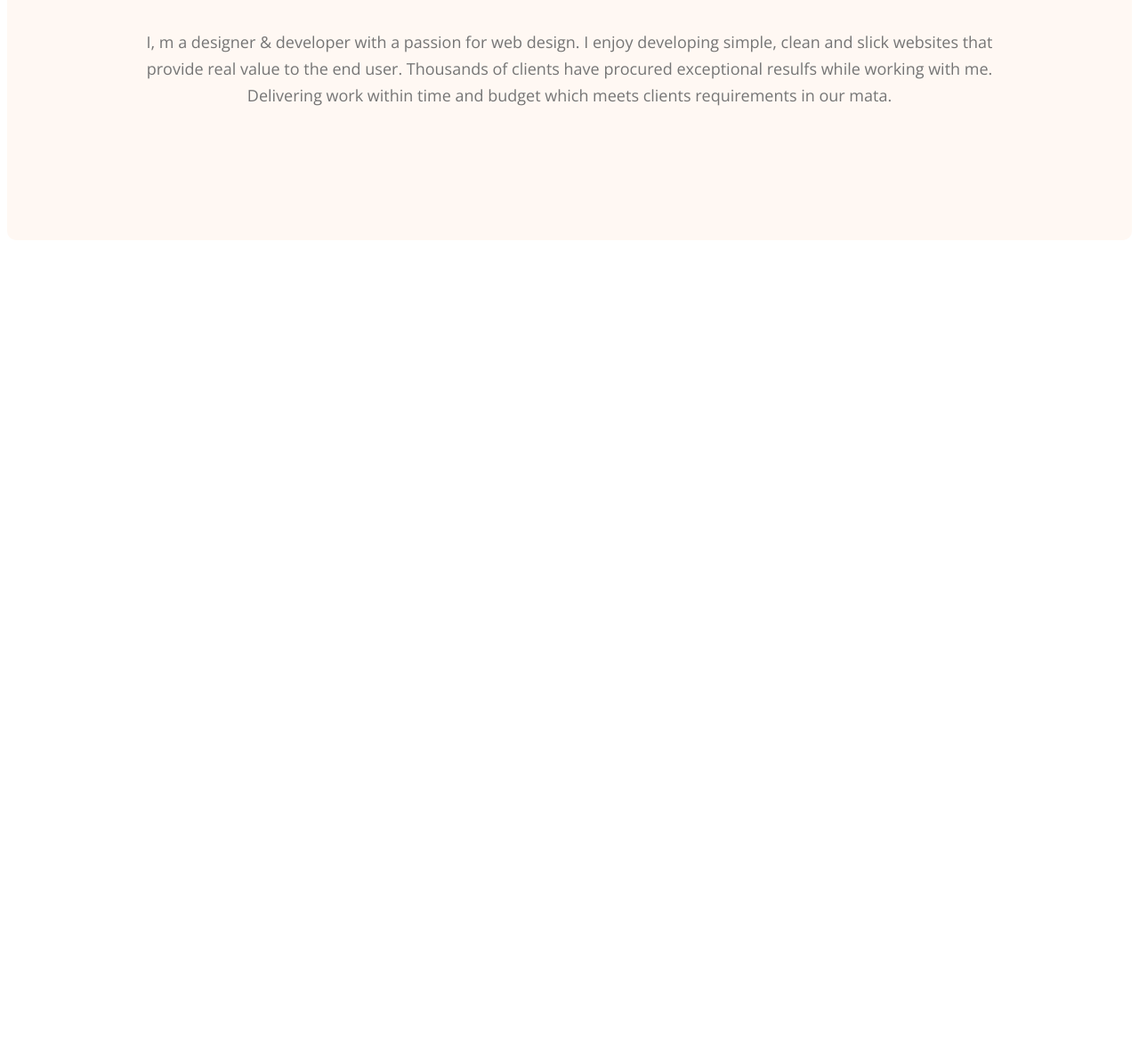
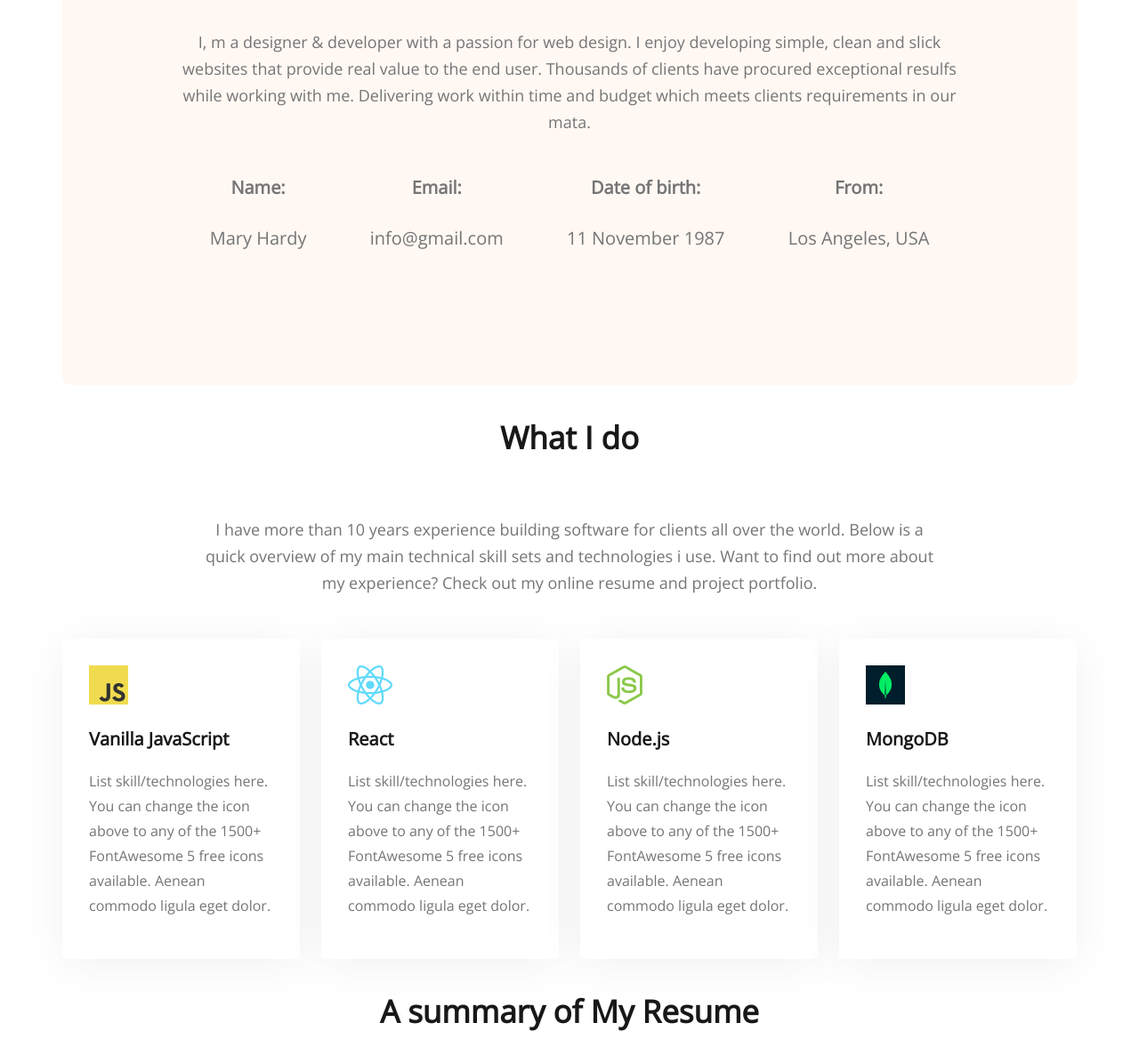
Before and after one commit to mofa-1702/portfolio, a plain HTML site: page index.html in a window 1280 px wide. Shown: the part 1113-2308 px from the top of the page at 89% size. Before the commit the page ends 1391 px from the top, so only its background shows below. Drawn offline with nearby package versions, Linux system fonts and the light colour scheme.

Commit message:
mail added

```diff
--- a/index.html
+++ b/index.html
@@ -32,14 +32,67 @@
           <img class="profile-pic" src="images/hardy.png" alt="">
         </div>
     </header>
-    <main>
+    <main class="main">
         <section class="about">
             <h3 class="section-title">About Me</h3>
             <p class="section-description">I, m a designer & developer with a passion for web design.
                 I enjoy developing simple, clean and slick websites that provide real value to the end user.
                 Thousands of clients have procured exceptional resulfs while working with me.
                 Delivering work within time and budget which meets clients requirements in our mata.</p>
+            <div class="about-info-container">
+                <div class="about-inf">
+                    <h4 class="info-title">Name:</h4>
+                    <p class="info-description">Mary Hardy</p>
+                </div>
+                <div class="about-inf">
+                    <h4 class="info-title">Email:</h4>
+                    <p class="info-description">info@gmail.com</p>
+                </div>
+                <div class="about-inf">
+                    <h4 class="info-title">Date of birth:</h4>
+                    <p class="info-description">11 November 1987</p>
+                </div>
+                <div class="about-inf">
+                    <h4 class="info-title">From:</h4>
+                    <p class="info-description">Los Angeles, USA</p>
+                </div>
+            </div>
         </section>
+
+        <section>
+            <h3 class="section-title">What I do</h3>
+            <p id="what-i-do-description" class="section-description">I have more than 10 years experience building software for clients all over the world.
+                Below is a quick overview of my main technical skill sets and technologies i use.
+                Want to find out more about my experience? Check out my online resume and project portfolio.</p>
+            <div class="skills-container">
+                <div class="skills">
+                    <img src="images/icons/js.png" alt="">
+                    <h3 class="skill-title">Vanilla JavaScript</h3>
+                    <p class="skill-description">List skill/technologies here. You can change the icon above to any of the 1500+ FontAwesome 5 free icons available. Aenean commodo ligula eget dolor.</p>
+                </div>
+                <div class="skills">
+                    <img src="images/icons/react.png" alt="">
+                    <h3 class="skill-title">React</h3>
+                    <p class="skill-description">List skill/technologies here. You can change the icon above to any of the 1500+ FontAwesome 5 free icons available. Aenean commodo ligula eget dolor.</p>
+                </div>
+                <div class="skills">
+                    <img src="images/icons/nodejs.png" alt="">
+                    <h3 class="skill-title">Node.js</h3>
+                    <p class="skill-description">List skill/technologies here. You can change the icon above to any of the 1500+ FontAwesome 5 free icons available. Aenean commodo ligula eget dolor.</p>
+                </div>
+                <div class="skills">
+                    <img src="images/icons/mongo.png" alt="">
+                    <h3 class="skill-title">MongoDB</h3>
+                    <p class="skill-description">List skill/technologies here. You can change the icon above to any of the 1500+ FontAwesome 5 free icons available. Aenean commodo ligula eget dolor.</p>
+                </div>
+            </div>
+            </section>
+
+            <!-- resume section -->
+
+            <section>
+                <h3 class="section-title">A summary of My Resume</h3>
+            </section>
     </main>
     <footer>
 
--- a/styles/portfolio.css
+++ b/styles/portfolio.css
@@ -1,33 +1,32 @@
 /* common shard style */
-body{
-    font-family: 'Open Sans', sans-serif;
-
+body {
+  font-family: "Open Sans", sans-serif;
 }
 
-.text-primary{
-    color: #FD6E0A;
+.text-primary {
+  color: #fd6e0a;
 }
 
-.btn-primary{
+.btn-primary {
   border-radius: 5px;
-    background: #FD6E0A;
+  background: #fd6e0a;
   border: 0px;
   font-size: 20px;
   font-style: normal;
   font-weight: 700;
   line-height: normal;
-    color:#FFF ;
+  color: #fff;
   padding: 18px 35px;
 }
 
-.section-title{
-    color:#181818;
+.section-title {
+  color: #181818;
   text-align: center;
   font-size: 35px;
   font-weight: 700;
 }
 
-.section-description{
+.section-description {
   color: #757575;
   text-align: center;
   font-size: 18px;
@@ -37,59 +36,58 @@ body{
 
 /* nav related styles */
 
-nav{
+nav {
   display: flex;
   align-items: center;
   justify-content: space-between;
   margin: 0px 200px;
-
 }
 
-.menu-title{
+.menu-title {
   color: #181818;
   font-size: 45px;
   font-weight: 800px;
 }
 
-nav > ul{
+nav > ul {
   display: flex;
   align-items: center;
 }
 
-nav li{
+nav li {
   list-style: none;
   margin-right: 51px;
 }
 
-nav{
+nav {
   text-decoration: none;
-    color:#474747 ;
+  color: #474747;
 }
 
 /* header related styles */
 
-.header{
+.header {
   background-color: aliceblue;
   background-image: url(../images/header_bg.png);
   background-repeat: no-repeat;
   background-position: bottom right;
 }
 
-.banner{
+.banner {
   padding: 30px 30px 0px 150px;
   display: flex;
   align-items: center;
   justify-content: space-between;
 }
 
-.banner-greeding{
+.banner-greeding {
   color: var(--dark-02, #474747);
   font-size: 45px;
   font-weight: 600;
   margin-bottom: 0px;
 }
 
-.banner-title{
+.banner-title {
   color: var(--dark-01, #181818);
   font-size: 85px;
   font-weight: 700;
@@ -97,7 +95,7 @@ margin-top: 5px;
   margin-bottom: 20px;
 }
 
-.banner-pera{
+.banner-pera {
   display: flex;
   width: 585px;
   flex-direction: column;
@@ -105,16 +103,67 @@ flex-shrink: 0;
   margin-bottom: 30px;
 }
 
-.banner .profile-pic{
+.banner .profile-pic {
   width: 500px;
 }
 
 /* main section styles */
+.main {
+  width: 1140px;
+  margin: 0 auto;
+}
+
 
 /* about section styles */
-.about{
+.about {
   padding: 130px;
   border-radius: 10px;
-    background: #FFF8F3;
+  background: #fff8f3;
   margin-top: 130px;
 }
+
+.about-info-container {
+  display: flex;
+  justify-content: space-around;
+  color: #757575;
+  text-align: center;
+  font-size: 20px;
+  font-weight: 400;
+  line-height: 30px;
+}
+
+.about-inf {
+  text-align: center;
+}
+
+/* skills-related-style */
+
+.skills-container {
+  display: flex;
+  gap: 24px;
+}
+
+#what-i-do-description {
+  padding: 30px 150px;
+}
+
+.skills {
+  padding: 30px;
+  border-radius: 5px;
+  background: #fff;
+  box-shadow: 0px 6px 50px 0px rgba(0, 0, 0, 0.06);
+}
+
+
+.skill-title{
+    color: #181818;
+    font-size: 20px;
+    font-weight: 700;
+}
+
+.skill-description{
+    color: #757575;
+    font-size: 16px;
+    font-weight: 400;
+    line-height: 28px;
+}
```
Lines whose indentation alone changed are shown as unchanged.
